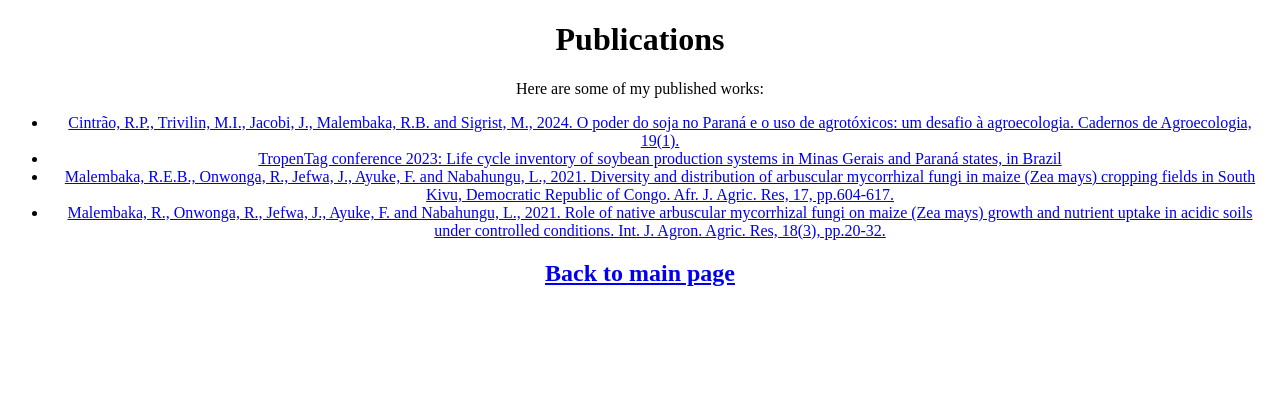
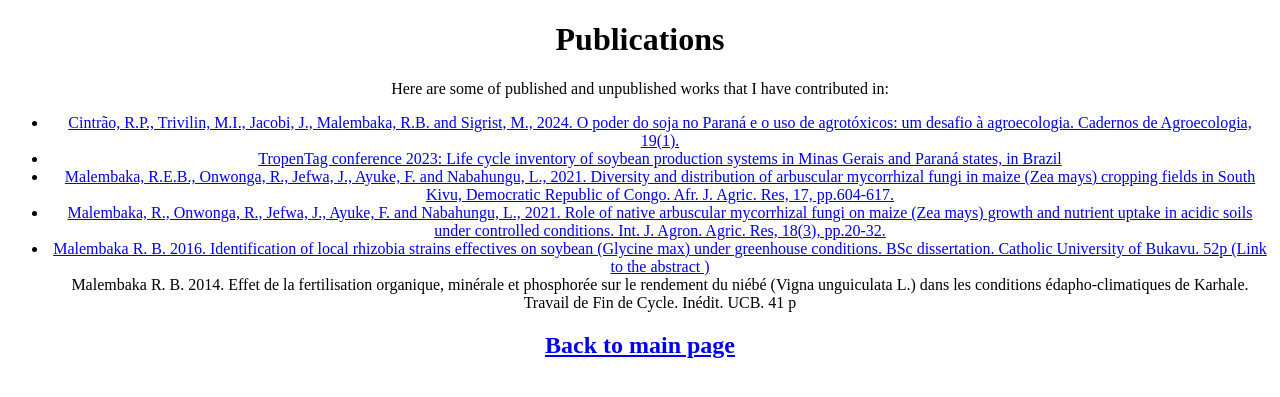
Before and after one commit to reussitemalembaka/reussitemalembaka.github.io, a Jekyll site: the page publications.html, which Jekyll copies as it is, in a window 1280 px wide. Shown: the top 397 px of the page. Built offline with Jekyll 4.4.1, drawn with Linux system fonts in a browser that asks for light colours.

Commit message:
Update publications.html

```diff
--- a/publications.html
+++ b/publications.html
@@ -12,7 +12,7 @@
 <body>
     <div class="center">
         <h1>Publications</h1>
-        <p>Here are some of my published works:</p>
+        <p>Here are some of published and unpublished works that I have contributed in:</p>
         <ul>
             <li><a href="https://www.researchgate.net/publication/386282147_O_poder_do_soja_no_Parana_e_o_uso_de_agrotoxicos_um_desafio_a_agroecologia">
                 Cintrão, R.P., Trivilin, M.I., Jacobi, J., Malembaka, R.B. and Sigrist, M., 2024. O poder do soja no Paraná e o uso de agrotóxicos: um desafio à agroecologia. Cadernos de Agroecologia, 19(1).
@@ -27,6 +27,10 @@
                 Malembaka, R., Onwonga, R., Jefwa, J., Ayuke, F. and Nabahungu, L., 2021. Role of native arbuscular mycorrhizal fungi on maize (Zea mays) growth and nutrient uptake in acidic soils under controlled conditions. Int. J. Agron. Agric. Res, 18(3), pp.20-32.
             </a></li>
             <!-- Add more publications as needed -->
+            <li><a href="https://www.africmemoire.com/read-identification-des-souches-locales-de-rhizobium-effectives-sur-le-soja-glycine-max-en-conditions-de-serre-1891.html">
+            Malembaka R. B. 2016. Identification of local rhizobia strains effectives on soybean (Glycine max) under greenhouse conditions. BSc dissertation. Catholic University of Bukavu. 52p (Link to the abstract )
+            </a></li>
+            Malembaka R. B. 2014. Effet de la fertilisation organique, minérale et phosphorée sur le rendement du niébé (Vigna unguiculata L.) dans les conditions édapho-climatiques de Karhale. Travail de Fin de Cycle. Inédit. UCB. 41 p
         </ul>
     </div>
     <div class="center">
```
